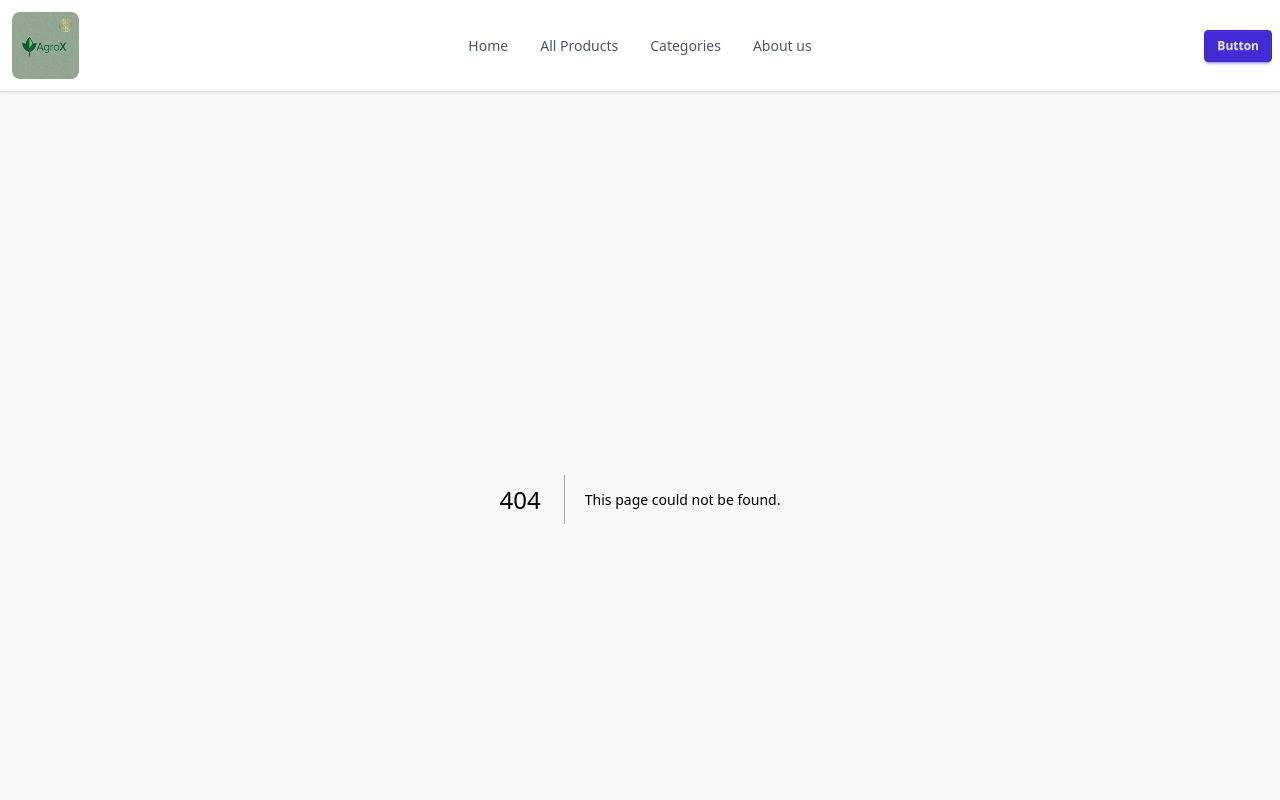
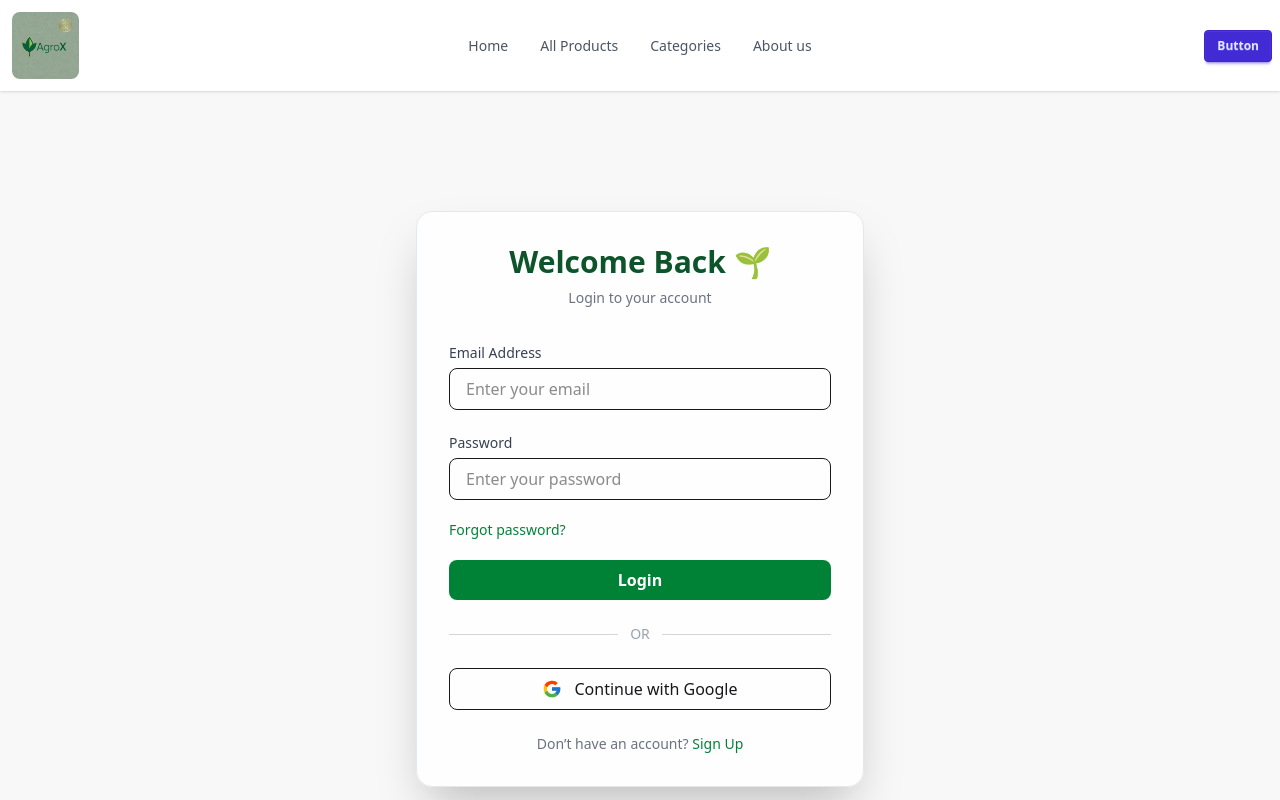
Before and after one commit to fuadhasan199/Next-js-Simple-task, a Next.js app: page /login in a window 1280 px wide. Before the commit this address had no page. Shown: the top 800 px of the page. Built offline with nearby package versions, Linux system fonts and the light colour scheme.

Commit message:
Log in and register page

```diff
--- a/package.json
+++ b/package.json
@@ -10,6 +10,7 @@
   },
   "dependencies": {
     "daisyui": "^5.5.19",
+    "lucide-react": "^1.6.0",
     "next": "16.1.7",
     "react": "19.2.3",
     "react-dom": "19.2.3",
--- /dev/null
+++ b/src/app/(auth)/login/page.jsx
@@ -0,0 +1,92 @@
+"use client";
+
+import React from "react";
+
+import { FcGoogle } from "react-icons/fc";
+const Login = () => {
+  return (
+    <div className="min-h-screen flex items-center justify-center `bg-gradient-to-br from-green-100` via-white to-green-200 px-4">
+
+      <div className="w-full max-w-md bg-white/80 backdrop-blur-lg shadow-2xl rounded-2xl p-8 border border-gray-200">
+
+        {/* Title */}
+        <div className="text-center mb-8">
+          <h1 className="text-3xl font-bold text-green-900">
+            Welcome Back 🌱
+          </h1>
+          <p className="text-gray-500 mt-2 text-sm">
+            Login to your account
+          </p>
+        </div>
+
+        {/* Form */}
+        <form className="space-y-5">
+
+          {/* Email */}
+          <div>
+            <label className="text-sm font-medium text-gray-700">
+              Email Address
+            </label>
+            <input
+              type="email"
+              placeholder="Enter your email"
+              className="w-full mt-1 px-4 py-2 border rounded-lg focus:outline-none focus:ring-2 focus:ring-green-500 transition"
+            />
+          </div>
+
+          {/* Password */}
+          <div>
+            <label className="text-sm font-medium text-gray-700">
+              Password
+            </label>
+            <input
+              type="password"
+              placeholder="Enter your password"
+              className="w-full mt-1 px-4 py-2 border rounded-lg focus:outline-none focus:ring-2 focus:ring-green-500 transition"
+            />
+          </div>
+
+          {/* Remember + Forgot */}
+          <div className=" text-sm">
+
+            <button type="button" className="text-green-700 hover:underline">
+              Forgot password?
+            </button>
+          </div>
+
+          {/* Button */}
+          <button
+            type="submit"
+            className="w-full bg-green-700 hover:bg-green-800 text-white py-2 rounded-lg font-semibold transition duration-300"
+          >
+            Login
+          </button>
+
+        </form>
+
+        {/* Divider */}
+        <div className="my-6 flex items-center gap-3">
+          <hr className="flex-1 border-gray-300" />
+          <span className="text-sm text-gray-400">OR</span>
+          <hr className="flex-1 border-gray-300" />
+        </div>
+
+        {/* Social Login */}
+        <button className="w-full flex items-center justify-center gap-3 border py-2 rounded-lg hover:bg-gray-50 transition">
+         <FcGoogle className="text-xl" />
+          Continue with Google
+        </button>
+
+        {/* Footer */}
+        <p className="text-center text-sm text-gray-500 mt-6">
+          Don’t have an account?{" "}
+          <span className="text-green-700 font-medium cursor-pointer hover:underline">
+            Sign Up
+          </span>
+        </p>
+      </div>
+    </div>
+  );
+};
+
+export default Login;
--- /dev/null
+++ b/src/app/(auth)/register/page.jsx
@@ -0,0 +1,92 @@
+"use client";
+
+import React from "react";
+
+import { FcGoogle } from "react-icons/fc";
+const register = () => {
+  return (
+    <div className="min-h-screen flex items-center justify-center `bg-gradient-to-br from-green-100` via-white to-green-200 px-4">
+
+      <div className="w-full max-w-md bg-white/80 backdrop-blur-lg shadow-2xl rounded-2xl p-8 border border-gray-200">
+
+        {/* Title */}
+        <div className="text-center mb-8">
+          <h1 className="text-3xl font-bold text-green-900">
+            Explore AgroX 🌱
+          </h1>
+          <p className="text-gray-500 mt-2 text-sm">
+            Create Your Account
+          </p>
+        </div>
+
+        {/* Form */}
+        <form className="space-y-5">
+
+          {/* Email */}
+          <div>
+            <label className="text-sm font-medium text-gray-700">
+              Email Address
+            </label>
+            <input
+              type="email"
+              placeholder="Enter your email"
+              className="w-full mt-1 px-4 py-2 border rounded-lg focus:outline-none focus:ring-2 focus:ring-green-500 transition"
+            />
+          </div>
+
+          {/* Password */}
+          <div>
+            <label className="text-sm font-medium text-gray-700">
+              Password
+            </label>
+            <input
+              type="password"
+              placeholder="Enter your password"
+              className="w-full mt-1 px-4 py-2 border rounded-lg focus:outline-none focus:ring-2 focus:ring-green-500 transition"
+            />
+          </div>
+
+          {/* Remember + Forgot */}
+          <div className=" text-sm">
+
+            <button type="button" className="text-green-700 hover:underline">
+              Forgot password?
+            </button>
+          </div>
+
+          {/* Button */}
+          <button
+            type="submit"
+            className="w-full bg-green-700 hover:bg-green-800 text-white py-2 rounded-lg font-semibold transition duration-300"
+          >
+            Create Account
+          </button>
+
+        </form>
+
+        {/* Divider */}
+        <div className="my-6 flex items-center gap-3">
+          <hr className="flex-1 border-gray-300" />
+          <span className="text-sm text-gray-400">OR</span>
+          <hr className="flex-1 border-gray-300" />
+        </div>
+
+        {/* Social Login */}
+        <button className="w-full flex items-center justify-center gap-3 border py-2 rounded-lg hover:bg-gray-50 transition">
+         <FcGoogle className="text-xl" />
+          Continue with Google
+        </button>
+
+        {/* Footer */}
+        <p className="text-center text-sm text-gray-500 mt-6">
+          Already have an account-{" "}
+          <span className="text-green-700 font-medium cursor-pointer hover:underline">
+            Logn In
+          </span>
+        </p>
+      </div>
+    </div>
+  );
+};
+
+export default register;
--- a/src/app/page.jsx
+++ b/src/app/page.jsx
@@ -1,3 +1,4 @@
+import CTA from "@/components/CTA";
 import Features from "@/components/Features";
 import Hero from "@/components/Hero";
 import ProductReview from "@/components/ProductReview";
@@ -9,6 +10,7 @@ export default function Home() {
           <Hero></Hero>
           <Features></Features>
           <ProductReview></ProductReview>
+          <CTA></CTA>
         </div>
   );
 }
--- /dev/null
+++ b/src/components/CTA.jsx
@@ -0,0 +1,59 @@
+import React from "react";
+import Link from "next/link";
+
+const CTA = () => {
+  return (
+    <section className="bg-green-900 text-white py-16 px-6 md:px-16">
+
+      {/* MAIN CONTENT */}
+      <div className="max-w-4xl mx-auto text-center">
+
+        {/* HEADING */}
+        <h2 className="text-3xl md:text-5xl font-bold mb-4">
+          Ready to Modernize Your Farming?
+        </h2>
+
+        {/* SUBTEXT */}
+        <p className="text-green-100 text-lg mb-8">
+          Join thousands of farmers using AgroX for smarter decisions,
+          better yield, and modern agriculture solutions.
+        </p>
+
+        {/* VALUE POINTS */}
+        <div className="flex flex-wrap justify-center gap-4 mb-10 text-sm text-green-200">
+          <span>🌦️ Weather Insights</span>
+          <span>🌱 Crop Recommendation</span>
+          <span>🧪 Soil Analysis</span>
+          <span>🔔 Smart Alerts</span>
+        </div>
+
+        {/* BUTTONS */}
+        <div className="flex justify-center gap-4 flex-wrap">
+
+          {/* PRIMARY CTA */}
+          <Link href="/register">
+            <button className="bg-green-500 hover:bg-green-600 px-6 py-3 rounded-xl font-semibold transition shadow-lg">
+              Get Started Free
+            </button>
+          </Link>
+
+          {/* SECONDARY CTA */}
+          <Link href="/products">
+            <button className="border border-white px-6 py-3 rounded-xl hover:bg-white hover:text-green-900 transition">
+              Explore Products
+            </button>
+          </Link>
+
+        </div>
+
+        {/* SMALL TRUST LINE */}
+        <p className="text-sm text-green-300 mt-6">
+          No credit card required • Free to start • Trusted by farmers in Bangladesh
+        </p>
+
+      </div>
+    </section>
+  );
+};
+
+export default CTA;
--- a/src/components/ProductReview.jsx
+++ b/src/components/ProductReview.jsx
@@ -81,8 +81,8 @@ const ProductReview = () => {
       >
         {reviews.map((item, index) => (
           <SwiperSlide key={index}>
-            <div className="bg-white p-6 rounded-2xl shadow-lg text-center transition-all duration-300 scale-90
-            opacity-70 swiper-slide-active:scale-100 swiper-slide-active:opacity-100">
+            <div className="bg-white p-6 rounded-2xl shadow-lg text-center transition-all duration-300
+            scale-90 opacity-70 swiper-slide-active:scale-100 swiper-slide-active:opacity-100">
 
               <p className="text-gray-600 mb-4">{item.review}</p>
 
```
Also changed, not shown: 1 other file (tests, documents, lock files or other folders).
